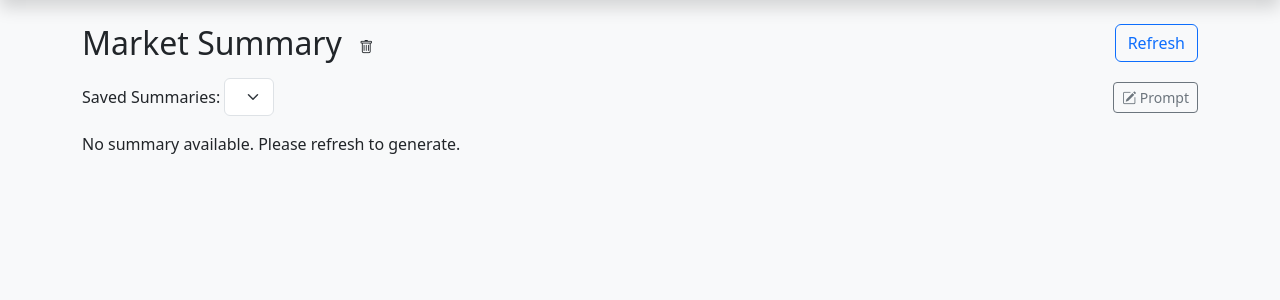
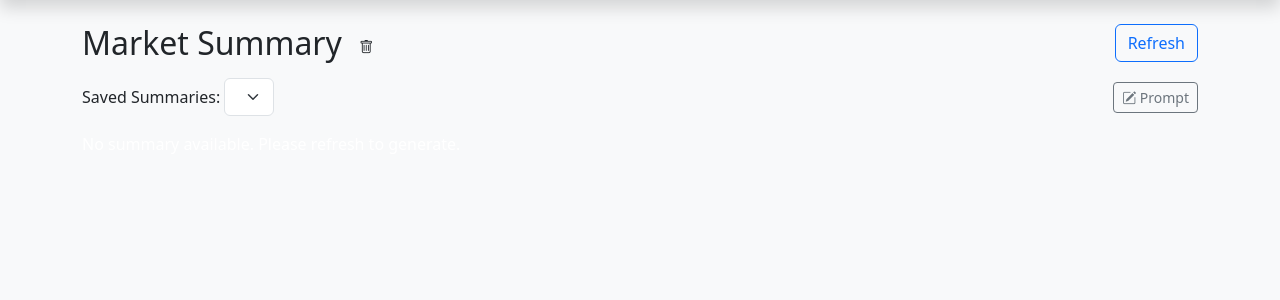
Before and after one commit to vborisov433/bor_terminal, a Symfony app: template templates/market-summary/index.html.twig in a window 1280 px wide. Shown: the part 56-356 px from the top of the page. Run offline with Twig, Linux system fonts and the light colour scheme; the template is opened without the code that fills it, so the values that code supplies are empty; some libraries are stand-ins or nearby versions.

Commit message:
Update index.html.twig

```diff
--- a/templates/market-summary/index.html.twig
+++ b/templates/market-summary/index.html.twig
@@ -9,6 +9,9 @@
             height: 60vh;
             display: flex;
             flex-direction: column;
+        }
+        p {
+            color: white !important;
         }
     </style>
     <div class="container my-4">
```
